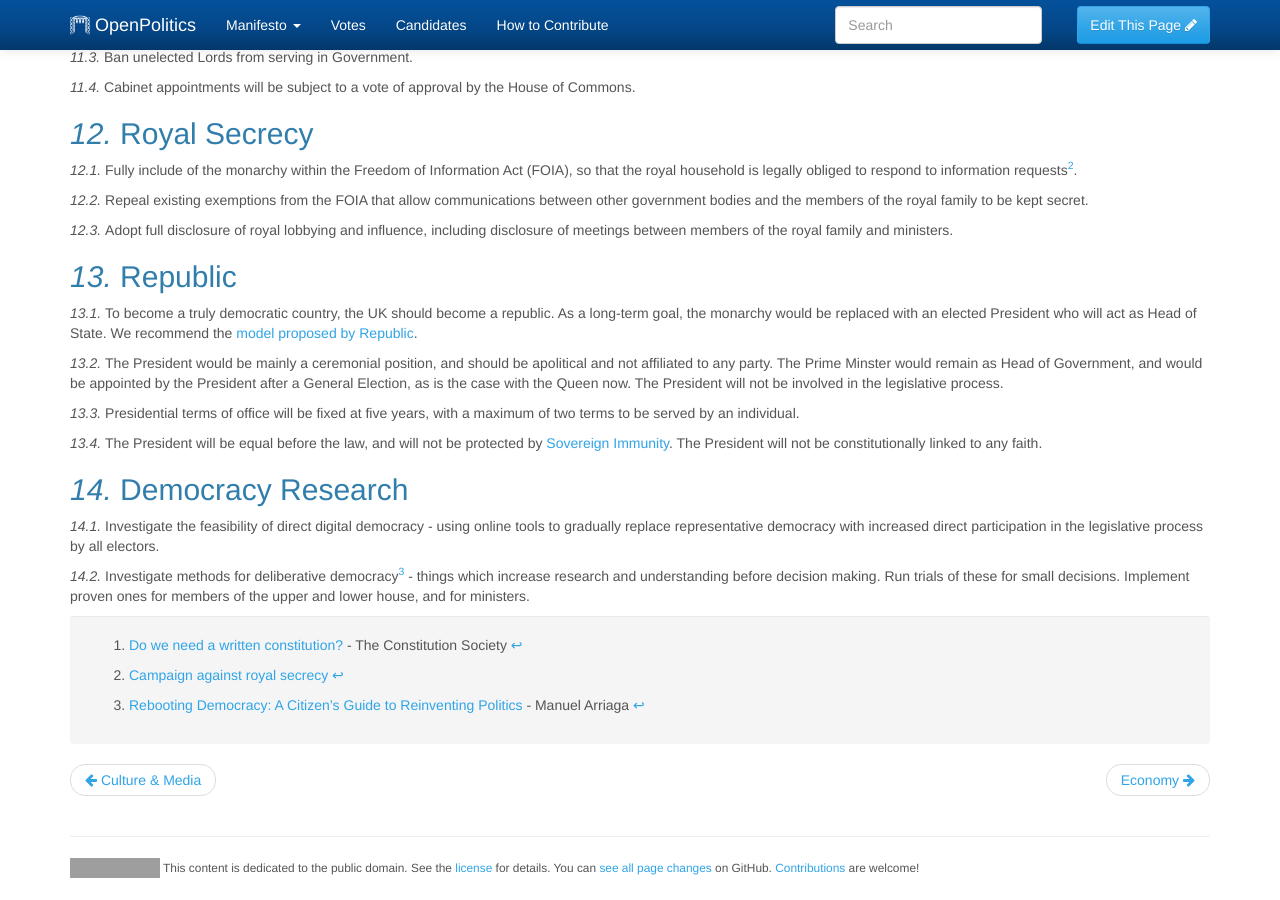
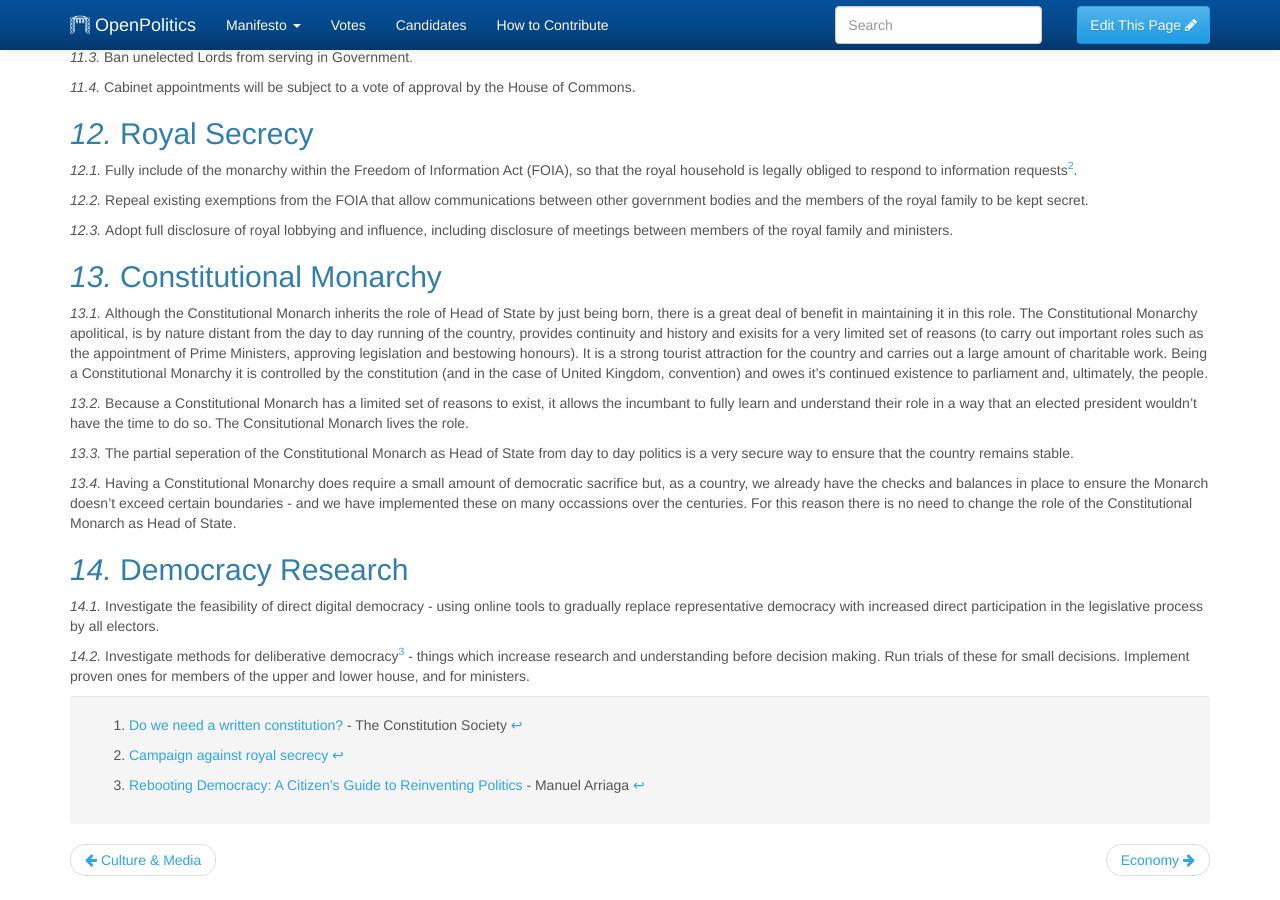
Before and after one commit to openpolitics/manifesto, a Jekyll site: the page built from manifesto/democracy.md, in a window 1280 px wide and 900 px high, scrolled down 2256 px. Built offline with Jekyll 4.4.1, drawn with Linux system fonts in a browser that asks for light colours; before the commit the page ends 3134 px from its top, so only the background shows below that; some of the changed text lies outside the part shown; grey boxes are pictures that could not be loaded.

Commit message:
Update democracy.md
Change Republic to Constitutional Monarchy

```diff
--- a/manifesto/democracy.md
+++ b/manifesto/democracy.md
@@ -109,15 +109,15 @@ Repeal existing exemptions from the FOIA that allow communications between other
 
 Adopt full disclosure of royal lobbying and influence, including disclosure of meetings between members of the royal family and ministers.
 
-## Republic
+## Constitutional Monarchy
 
-To become a truly democratic country, the UK should become a republic. As a long-term goal, the monarchy would be replaced with an elected President who will act as Head of State. We recommend the [model proposed by Republic](http://republic.org.uk/What%20we%20want/In%20depth/The%20Case%20for%20a%20Republic/Policy/index.php).
+Although the Constitutional Monarch inherits the role of Head of State by just being born, there is a great deal of benefit in maintaining it in this role.  The Constitutional Monarchy apolitical, is by nature distant from the day to day running of the country, provides continuity and history and exisits for a very limited set of reasons (to carry out important roles such as the appointment of Prime Ministers, approving legislation and bestowing honours).  It is a strong tourist attraction for the country and carries out a large amount of charitable work.  Being a Constitutional Monarchy it is controlled by the constitution (and in the case of United Kingdom, convention) and owes it's continued existence to parliament and, ultimately, the people.
 
-The President would be mainly a ceremonial position, and should be apolitical and not affiliated to any party. The Prime Minster would remain as Head of Government, and would be appointed by the President after a General Election, as is the case with the Queen now. The President will not be involved in the legislative process.
+Because a Constitutional Monarch has a limited set of reasons to exist, it allows the incumbant to fully learn and understand their role in a way that an elected president wouldn't have the time to do so.  The Consitutional Monarch lives the role.
 
-Presidential terms of office will be fixed at five years, with a maximum of two terms to be served by an individual.
+The partial seperation of the Constitutional Monarch as Head of State from day to day politics is a very secure way to ensure that the country remains stable.
 
-The President will be equal before the law, and will not be protected by [Sovereign Immunity](https://en.wikipedia.org/wiki/Sovereign_immunity#United_Kingdom). The President will not be constitutionally linked to any faith.
+Having a Constitutional Monarchy does require a small amount of democratic sacrifice but, as a country, we already have the checks and balances in place to ensure the Monarch doesn't exceed certain boundaries - and we have implemented these on many occassions over the centuries.  For this reason there is no need to change the role of the Constitutional Monarch as Head of State.
 
 ## Democracy Research
 
```
